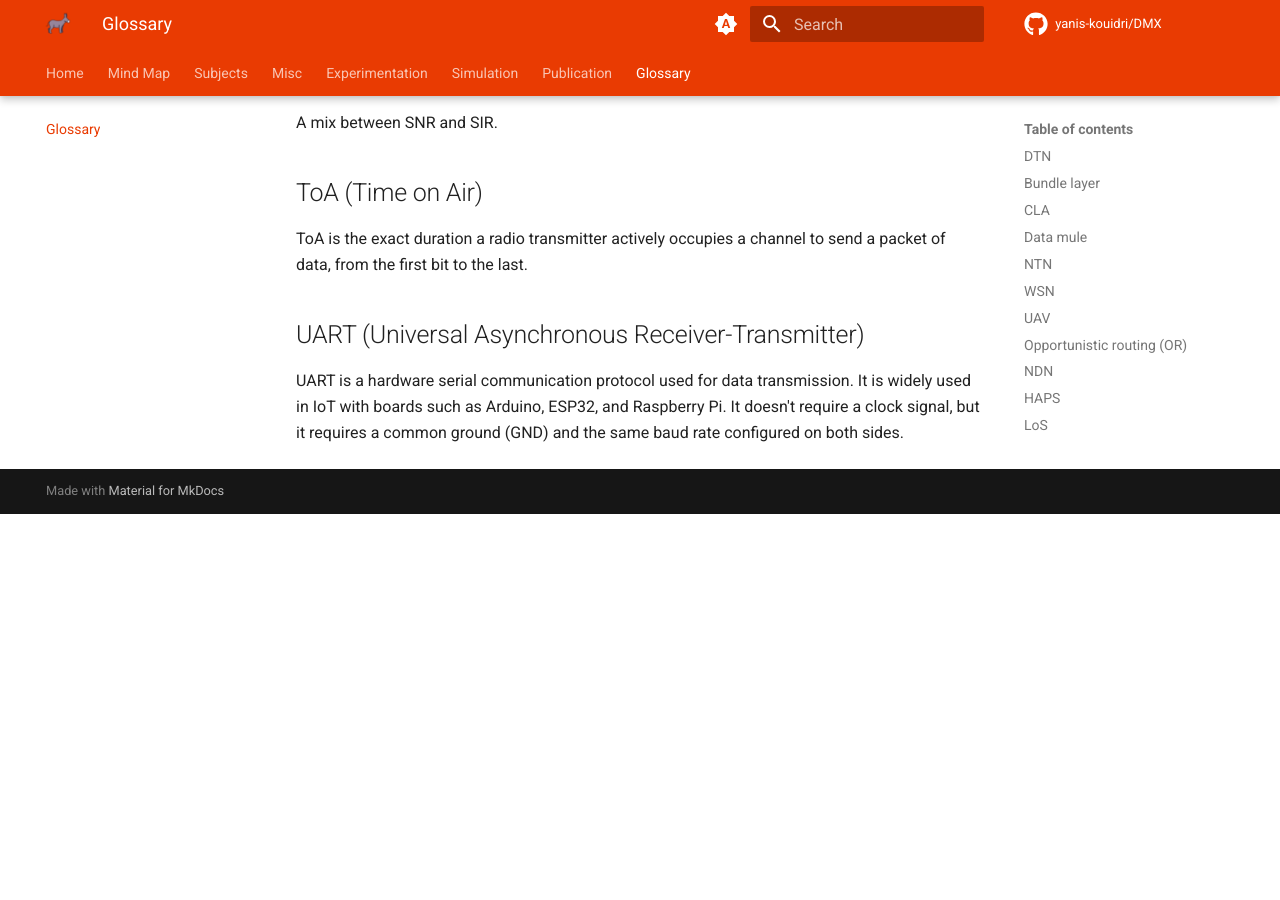
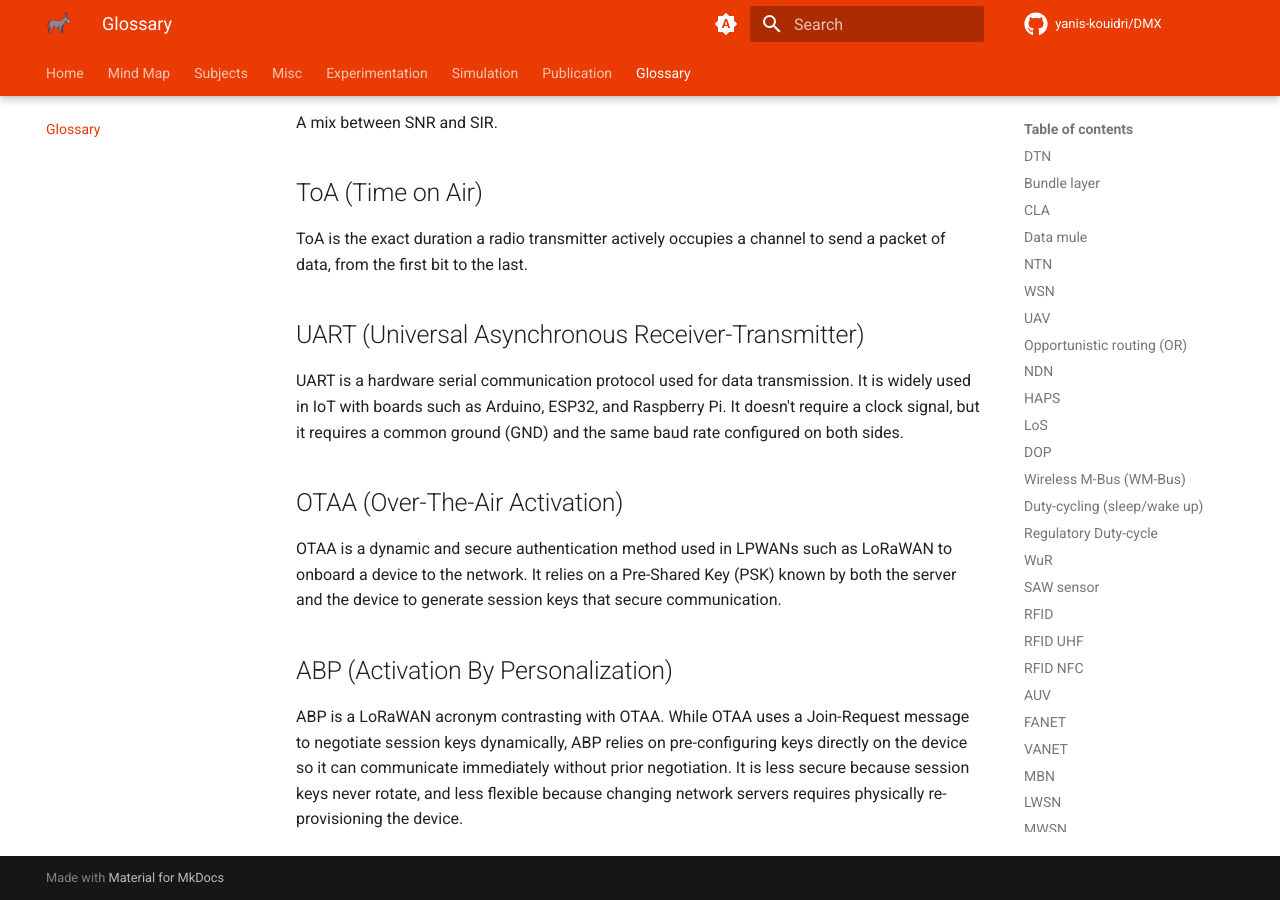
Before and after one commit to Yanis-Kouidri/DMX, an MkDocs documentation site: the page built from docs/glossary.md, in a window 1280 px wide and 900 px high, scrolled down 17310 px. Built offline with MkDocs 1.6.1 and Material for MkDocs 9.7.7, drawn with Linux system fonts in a browser that asks for light colours; comment, search, counter and statistics services are not loaded; before the commit the page ends 17824 px from its top, so only the background shows below that.

Commit message:
feat: add OTAA and ABP definitions to glossary for LoRaWAN authentication methods

```diff
--- a/docs/glossary.md
+++ b/docs/glossary.md
@@ -412,3 +412,11 @@ ToA is the exact duration a radio transmitter actively occupies a channel to sen
 ## UART (Universal Asynchronous Receiver-Transmitter)
 
 UART is a hardware serial communication protocol used for data transmission. It is widely used in IoT with boards such as Arduino, ESP32, and Raspberry Pi. It doesn't require a clock signal, but it requires a common ground (GND) and the same baud rate configured on both sides.
+
+## OTAA (Over-The-Air Activation)
+
+OTAA is a dynamic and secure authentication method used in LPWANs such as LoRaWAN to onboard a device to the network. It relies on a Pre-Shared Key (PSK) known by both the server and the device to generate session keys that secure communication.
+
+## ABP (Activation By Personalization)
+
+ABP is a LoRaWAN acronym contrasting with OTAA. While OTAA uses a Join-Request message to negotiate session keys dynamically, ABP relies on pre-configuring keys directly on the device so it can communicate immediately without prior negotiation. It is less secure because session keys never rotate, and less flexible because changing network servers requires physically re-provisioning the device.
```
